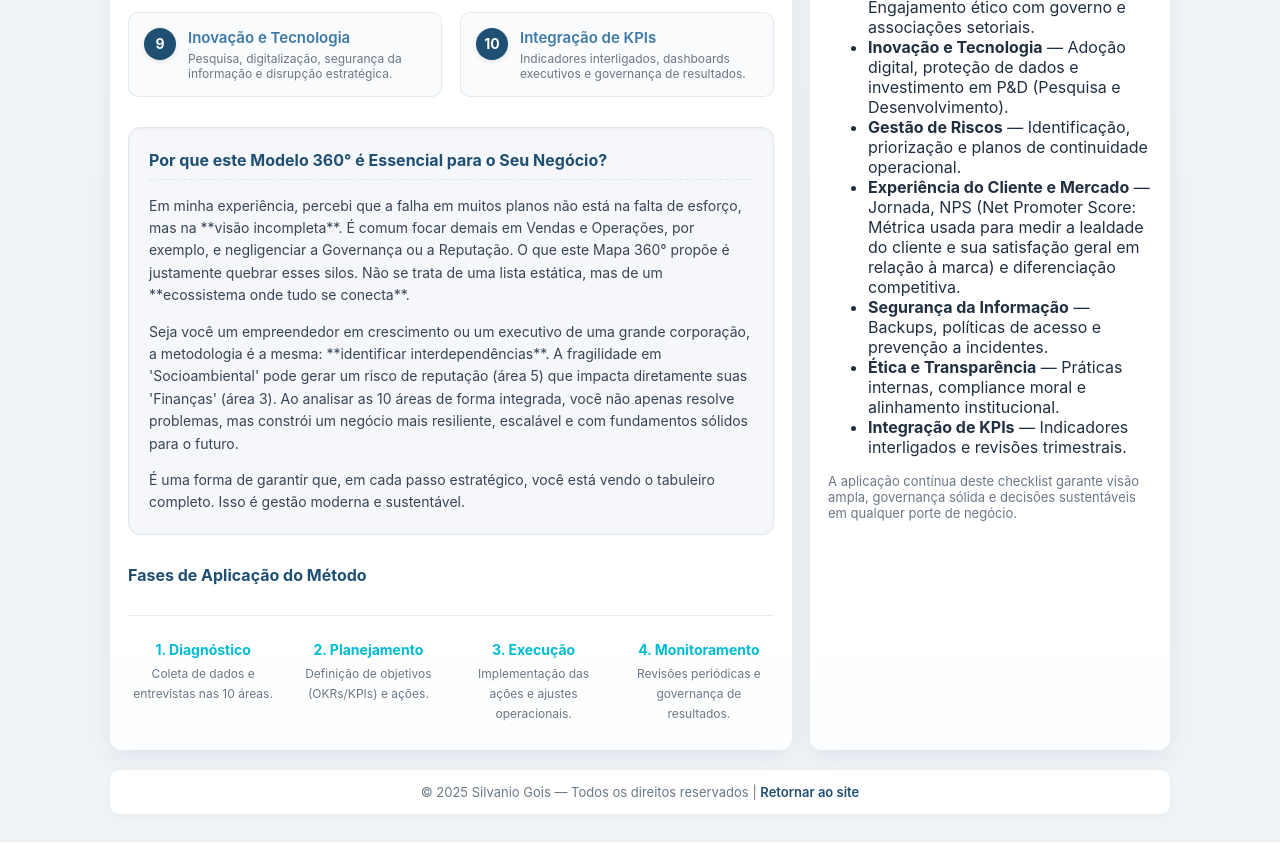
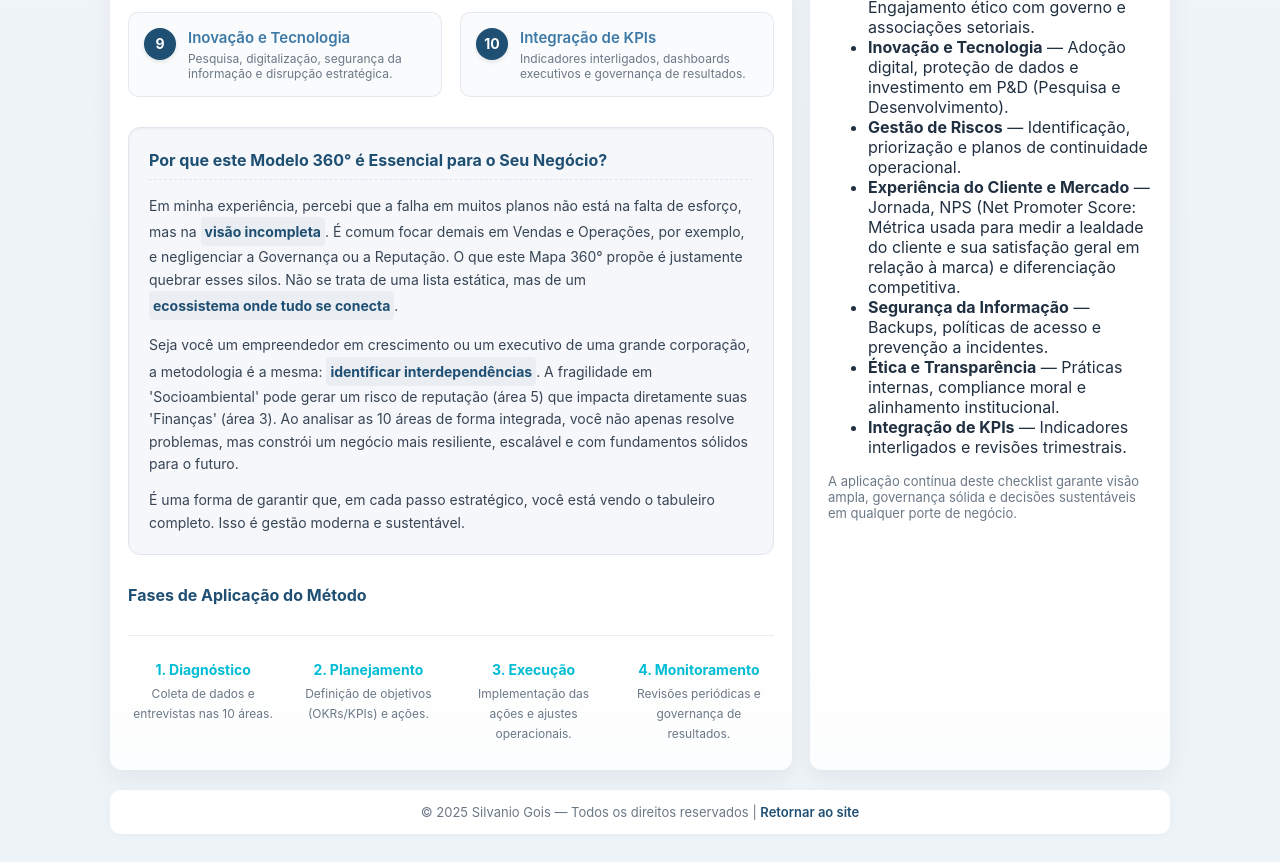
Before and after one commit to SilvanioSG/Modelo_de_Gestao_Integrada, a plain HTML site: page index.html in a window 1280 px wide. Shown: the part 734-1596 px from the top of the page. Drawn offline with Linux system fonts and the light colour scheme.

Commit message:
Update index.html

```diff
--- a/index.html
+++ b/index.html
@@ -22,7 +22,6 @@
     }
 
     *{box-sizing:border-box}
-
     /* Ajuste para Preencher a Tela (Sticky Footer) */
     body{
       margin:0;
@@ -33,7 +32,6 @@
       display: flex;
       flex-direction: column;
     }
-
     .container {
       max-width: var(--max-width);
       margin: 28px auto;
@@ -42,7 +40,6 @@
       display: flex;
       flex-direction: column;
     }
-
     main {
         flex-grow: 1;
         margin-top: 18px;
@@ -87,7 +84,6 @@
         margin-bottom: 18px !important;
     }
 
-
     /* Infográfico Simples */
     .grid-areas{
       display:grid;
@@ -96,7 +92,7 @@
       margin-top:12px;
       margin-bottom: 30px; /* Adiciona espaço antes do texto */
       counter-reset: area-counter;
-    }
+     }
 
     .area{
       display: flex;
@@ -113,7 +109,6 @@
         transform:scale(1.01);
         box-shadow: 0 4px 10px rgba(31,79,115,0.08);
     }
-
     .area-content {flex: 1;}
 
     .area::before {
@@ -156,6 +151,17 @@
         border-bottom: 1px dashed #e0e6ed;
         padding-bottom: 5px;
         margin-bottom: 15px;
+    }
+
+    /* Estilo para substituir os ** no texto de explicação */
+    .explanation-block p strong {
+        color: var(--primary); /* Usa a cor primária para destaque */
+        font-weight: 700;
+        background-color: rgba(31, 79, 115, 0.05); /* Um leve fundo para realce */
+        padding: 2px 4px;
+        border-radius: 4px;
+        line-height: 1.8; /* Garante que o fundo não 'quebre' a linha */
+        display: inline-block;
     }
 
     /* Novo Bloco: Fases de Implementação */
@@ -238,26 +244,20 @@
         <div class="grid-areas">
           <div class="area"><div class="area-content"><h4>Estratégia</h4><p>Propósito, visão, diferenciais e fatores críticos de sucesso.</p></div></div>
           <div class="area"><div class="area-content"><h4>Operações</h4><p>Processos, tecnologia, logística, qualidade e melhoria contínua.</p></div></div>
-
           <div class="area"><div class="area-content"><h4>Finanças</h4><p>Fluxo de caixa, margens, investimentos, controles e sustentabilidade financeira.</p></div></div>
           <div class="area"><div class="area-content"><h4>Pessoas</h4><p>Cultura, liderança, engajamento, retenção e desenvolvimento contínuo.</p></div></div>
-
           <div class="area"><div class="area-content"><h4>Comunicação e Reputação</h4><p>Marca, narrativa institucional, gestão de crise e relacionamento com stakeholders.</p></div></div>
           <div class="area"><div class="area-content"><h4>Socioambiental</h4><p>Sustentabilidade, licenças, impactos, responsabilidade corporativa e ESG.</p></div></div>
-
           <div class="area"><div class="area-content"><h4>Jurídico & Compliance</h4><p>Governança, conformidade, contratos e mitigação de riscos legais.</p></div></div>
           <div class="area"><div class="area-content"><h4>Político-Institucional</h4><p>Relacionamento com governo, entidades e monitoramento regulatório.</p></div></div>
-
           <div class="area"><div class="area-content"><h4>Inovação e Tecnologia</h4><p>Pesquisa, digitalização, segurança da informação e disrupção estratégica.</p></div></div>
           <div class="area"><div class="area-content"><h4>Integração de KPIs</h4><p>Indicadores interligados, dashboards executivos e governança de resultados.</p></div></div>
         </div>
 
         <div class="explanation-block">
             <h4>Por que este Modelo 360° é Essencial para o Seu Negócio?</h4>
-            <p>Em minha experiência, percebi que a falha em muitos planos não está na falta de esforço, mas na **visão incompleta**. É comum focar demais em Vendas e Operações, por exemplo, e negligenciar a Governança ou a Reputação. O que este Mapa 360° propõe é justamente quebrar esses silos. Não se trata de uma lista estática, mas de um **ecossistema onde tudo se conecta**.</p>
-
-            <p>Seja você um empreendedor em crescimento ou um executivo de uma grande corporação, a metodologia é a mesma: **identificar interdependências**. A fragilidade em 'Socioambiental' pode gerar um risco de reputação (área 5) que impacta diretamente suas 'Finanças' (área 3). Ao analisar as 10 áreas de forma integrada, você não apenas resolve problemas, mas constrói um negócio mais resiliente, escalável e com fundamentos sólidos para o futuro.</p>
-
+            <p>Em minha experiência, percebi que a falha em muitos planos não está na falta de esforço, mas na <strong>visão incompleta</strong>. É comum focar demais em Vendas e Operações, por exemplo, e negligenciar a Governança ou a Reputação. O que este Mapa 360° propõe é justamente quebrar esses silos. Não se trata de uma lista estática, mas de um <strong>ecossistema onde tudo se conecta</strong>.</p>
+            <p>Seja você um empreendedor em crescimento ou um executivo de uma grande corporação, a metodologia é a mesma: <strong>identificar interdependências</strong>. A fragilidade em 'Socioambiental' pode gerar um risco de reputação (área 5) que impacta diretamente suas 'Finanças' (área 3). Ao analisar as 10 áreas de forma integrada, você não apenas resolve problemas, mas constrói um negócio mais resiliente, escalável e com fundamentos sólidos para o futuro.</p>
             <p style="margin-bottom: 0;">É uma forma de garantir que, em cada passo estratégico, você está vendo o tabuleiro completo. Isso é gestão moderna e sustentável.</p>
         </div>
 
@@ -270,7 +270,6 @@
                 <div class="phase-item"><strong>4. Monitoramento</strong><span>Revisões periódicas e governança de resultados.</span></div>
             </div>
         </div>
-
       </section>
 
       <aside class="panel checklist">
@@ -292,7 +291,6 @@
           <li><strong>Ética e Transparência</strong><span> — Práticas internas, compliance moral e alinhamento institucional.</span></li>
           <li><strong>Integração de KPIs</strong><span> — Indicadores interligados e revisões trimestrais.</span></li>
         </ul>
-
         <div style="margin-top:16px;color:var(--muted);font-size:13px">A aplicação contínua deste checklist garante visão ampla, governança sólida e decisões sustentáveis em qualquer porte de negócio.</div>
       </aside>
     </main>
```
